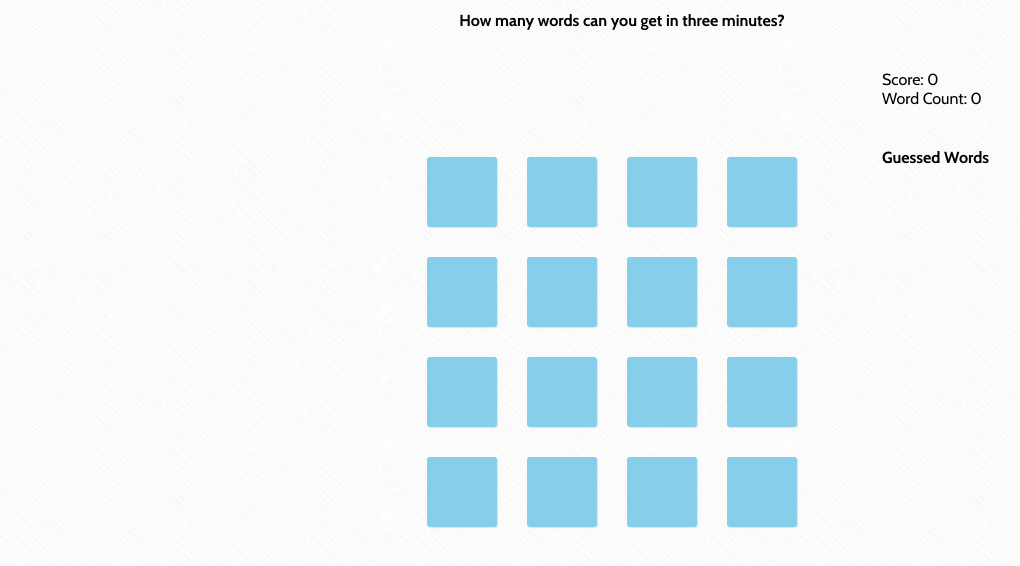
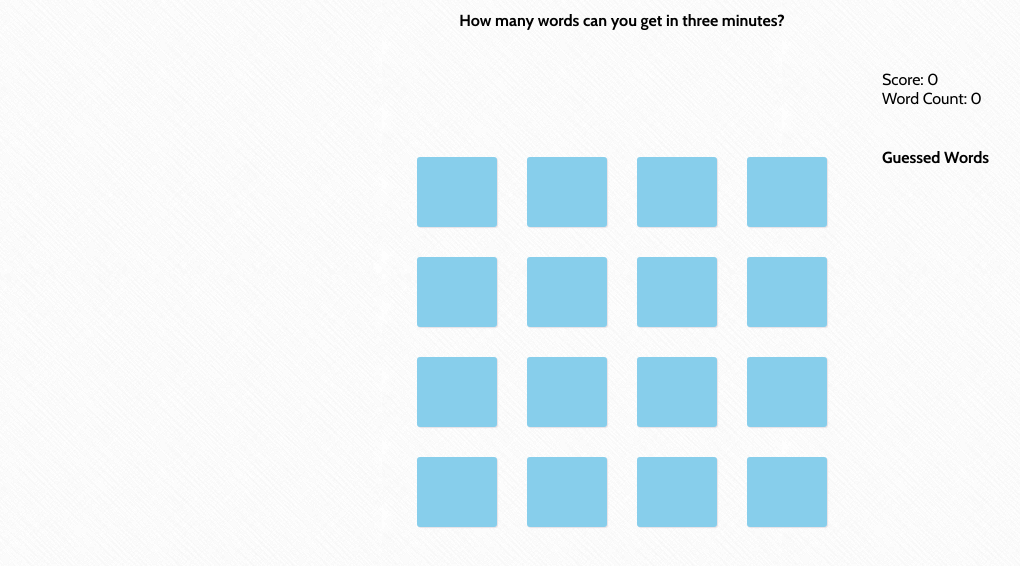
Before and after one commit to and-megan/Woggle, a website built with webpack: page index.html in a window 1280 px wide. Shown: the part 126-692 px from the top of the page, without its empty margins (18-1038 px from the left). Built offline with nearby package versions, Linux system fonts and the light colour scheme.

Commit message:
tile size change

```diff
--- a/css/game.css
+++ b/css/game.css
@@ -24,7 +24,7 @@ font-family: 'Cabin';
   display: flex;
 	flex-wrap: wrap;
 	max-width: 450px;
-	margin-left: 390px;
+	margin-left: 380px;
 }
 
 .hidden {
@@ -39,18 +39,20 @@ font-family: 'Cabin';
 
 
 li.cube {
-
+  vertical-align: middle;
   min-width: 50px;
   min-height: 50px;
   padding: 10px;
+  padding-right: 0px;
+  padding-left: 30px;
   display: flex;
   margin: 15px;
   text-align: center;
   font-size: 30px;
   border-radius: 3px;
-	-webkit-box-shadow: 1px 1px 1px 0px rgba(230,225,230,1);
-	-moz-box-shadow: 1px 1px 1px 0px rgba(230,225,230,1);
-	box-shadow: 1px 1px 1px 0px rgba(230,225,230,1);
+  -webkit-box-shadow: 1px 1px 1px 0px rgba(230,225,230,1);
+  -moz-box-shadow: 1px 1px 1px 0px rgba(230,225,230,1);
+  box-shadow: 1px 1px 1px 0px rgba(230,225,230,1);
 }
 
 .hot {
```
